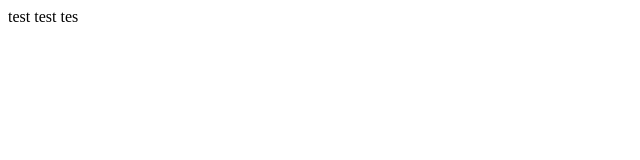
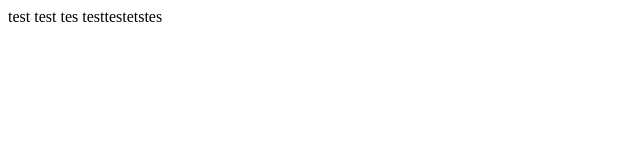
Before and after one commit to calek93/Test-rep-2, a plain HTML site: page index.html in a window 1280 px wide. Shown: the whole page, without its empty margins (0-640 px from the left). Drawn offline with Linux system fonts and the light colour scheme.

Commit message:
Update index.html

```diff
--- a/index.html
+++ b/index.html
@@ -7,5 +7,7 @@
 </head>
 <body>
     test test tes
+
+    testtestetstes
 </body>
 </html>
```
